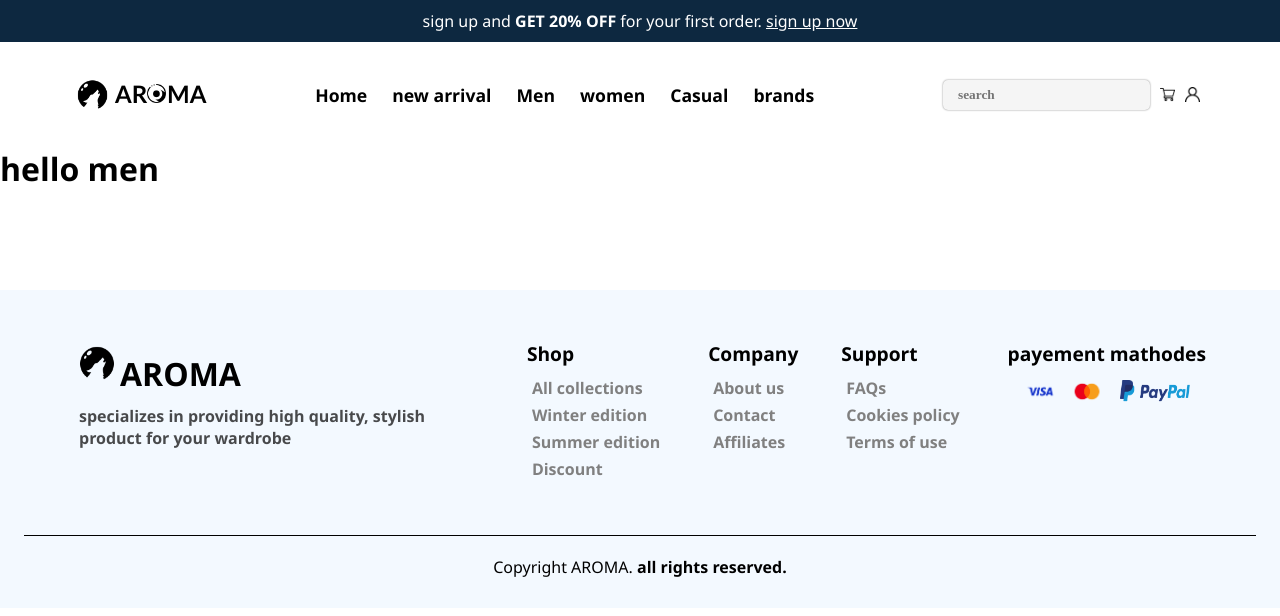
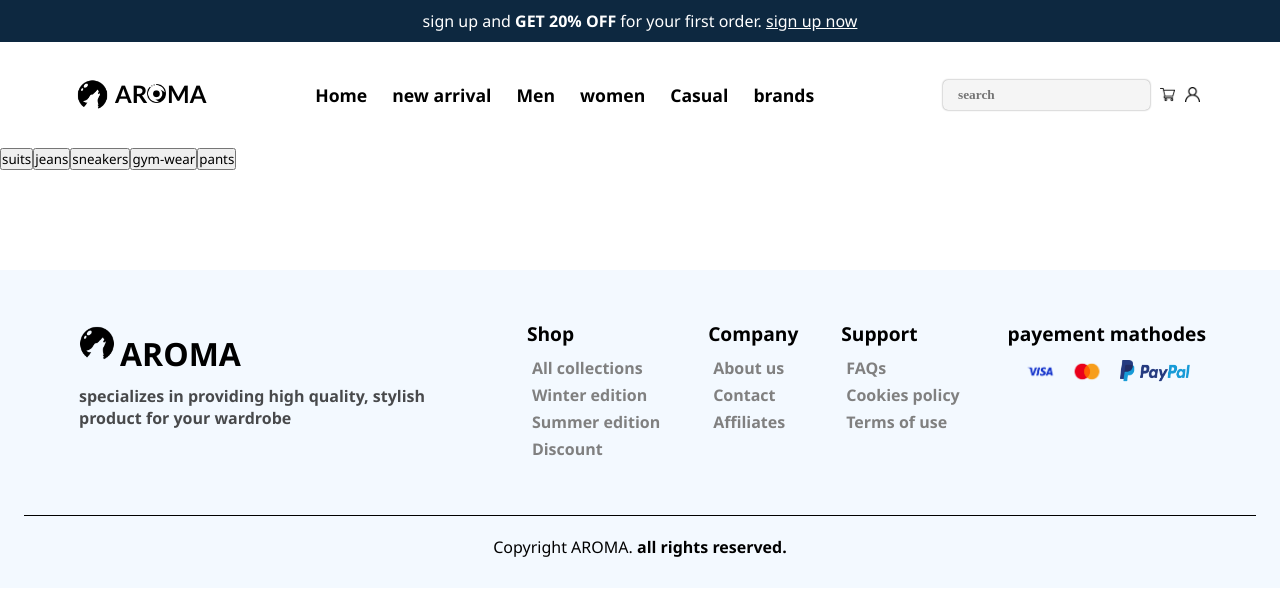
Before and after one commit to the25yahya/AROMA, a React (Vite) app: page / in a window 1280 px wide. Both pictures are taken after a click on the element "Men". Shown: the top 616 px of the page. Built offline with nearby package versions, Linux system fonts and the light colour scheme.

Commit message:
created product component

```diff
--- a/src/mainComponents/men.jsx
+++ b/src/mainComponents/men.jsx
@@ -1,11 +1,28 @@
 import react,{ useState } from 'react'
 import '../mainComponentsCSS/men.css'
 
-
+function Product(props){
+    return(
+        <div className='product'>
+          <img
+            src={props.img}
+          />
+          <h2>{props.description}</h2>
+          <p>{props.price}</p>
+          <p>{props.tag}</p>
+        </div>
+    )
+}
 
 function Men(props){
     return(
-        <h1>hello men</h1>
+        <div className='navigation'>
+            <button>suits</button>
+            <button>jeans</button>
+            <button>sneakers</button>
+            <button>gym-wear</button>
+            <button>pants</button>
+        </div>
     )
 }
 
```
